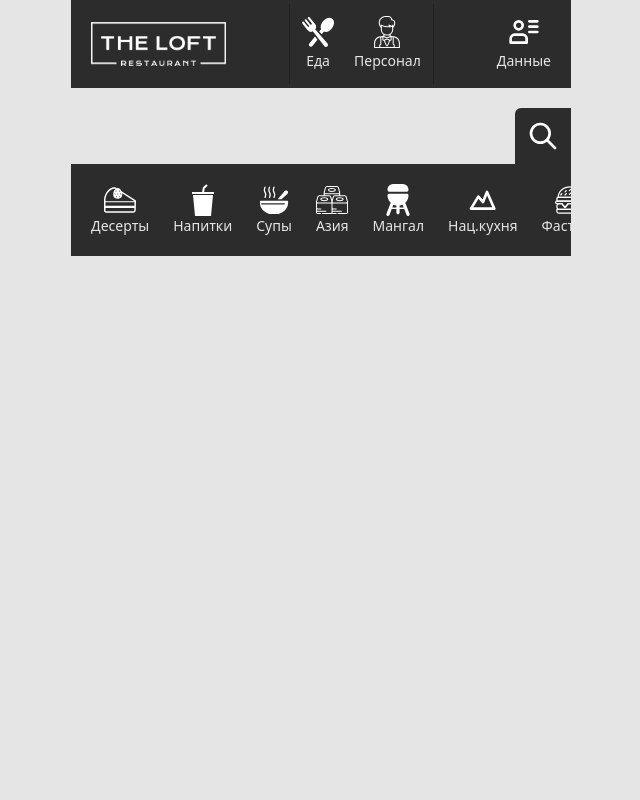
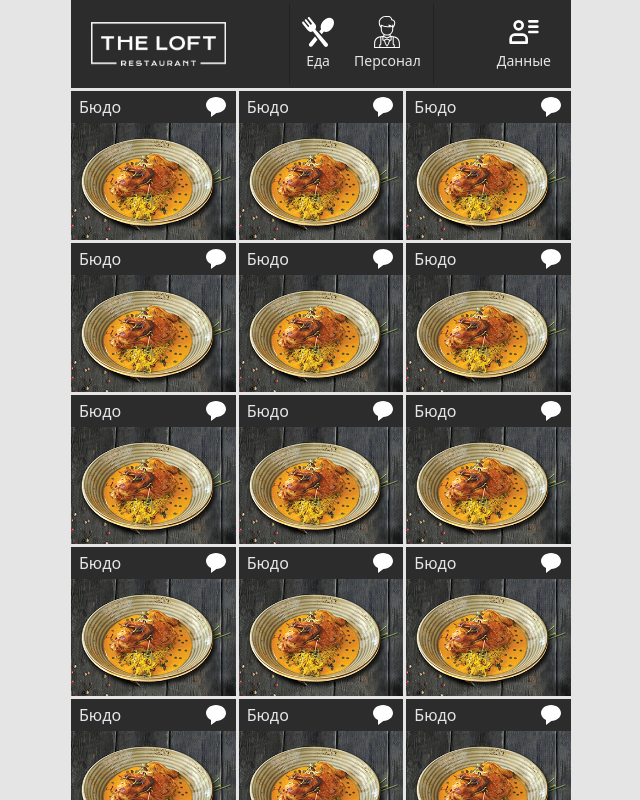
Before and after one commit to devcraft-dc/the_loft_reviews, a React (Vite) app: page / in a window 1280 px wide. Shown: the top 800 px of the page, without its empty margins (319-959 px from the left). Built offline with nearby package versions, Linux system fonts and the light colour scheme.

Commit message:
Almost finished filter

```diff
--- a/src/App.jsx
+++ b/src/App.jsx
@@ -1,11 +1,13 @@
 import { Header } from './components/Header';
 import { Search } from './components/Search';
 import { CategoryFilter } from './components/CategoryFilter';
+import { Content } from './components/Content';
 
 function App() {
   return (
     <>
       <Header />
+      <Content />
       <Search />
       <CategoryFilter />
     </>
--- a/src/components/Card.jsx
+++ b/src/components/Card.jsx
@@ -1,12 +1,18 @@
 import chat_dots from '../assets/chat_dots.svg';
 
 export const Card = ({ title, image }) => (
-  <div>
-    <div className=" p-[.5px] grid grid-cols-2 gap-[75px] bg-[#2C2C2C]">
-      <h5 className="w-[127px] text-white text-left">{title}</h5>
-      <img src={chat_dots} alt="review icon" />
+  <div className="w-full">
+    <div className="flex justify-between items-center px-2 py-1 bg-main-black">
+      <h5 className="text-secondary-white text-md max-md:text-sm max-sm:text-xs">
+        {title}
+      </h5>
+      <img
+        className="w-6 max-md:w-5 max-sm:w-4"
+        src={chat_dots}
+        alt="review icon"
+      />
     </div>
 
-    <img className=" w-[130px]" src={image} alt={title} />
+    <img className="w-full" src={image} alt={title} />
   </div>
 );
--- /dev/null
+++ b/src/components/Content.jsx
@@ -0,0 +1,12 @@
+import { Card } from './Card';
+import img from '../assets/img.png';
+
+const arr = Array.from(Array(24).keys());
+
+export const Content = () => (
+  <div className="grid grid-cols-3 gap-[3px] mt-[3px]">
+    {arr.map((item) => (
+      <Card key={item} title="Бюдо" image={img} />
+    ))}
+  </div>
+);
```
Also changed, not shown: .lintstagedrc.json, src/assets/img.png (added).
